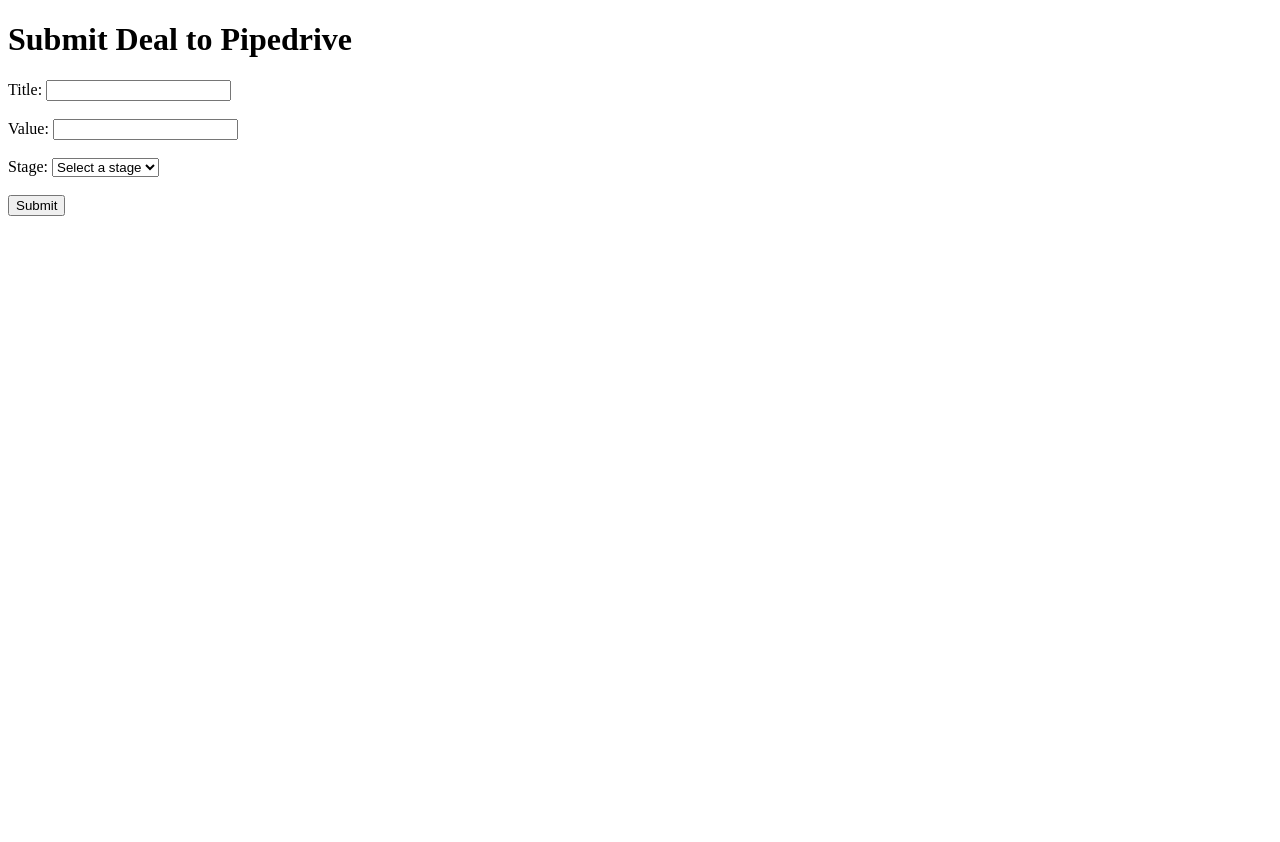
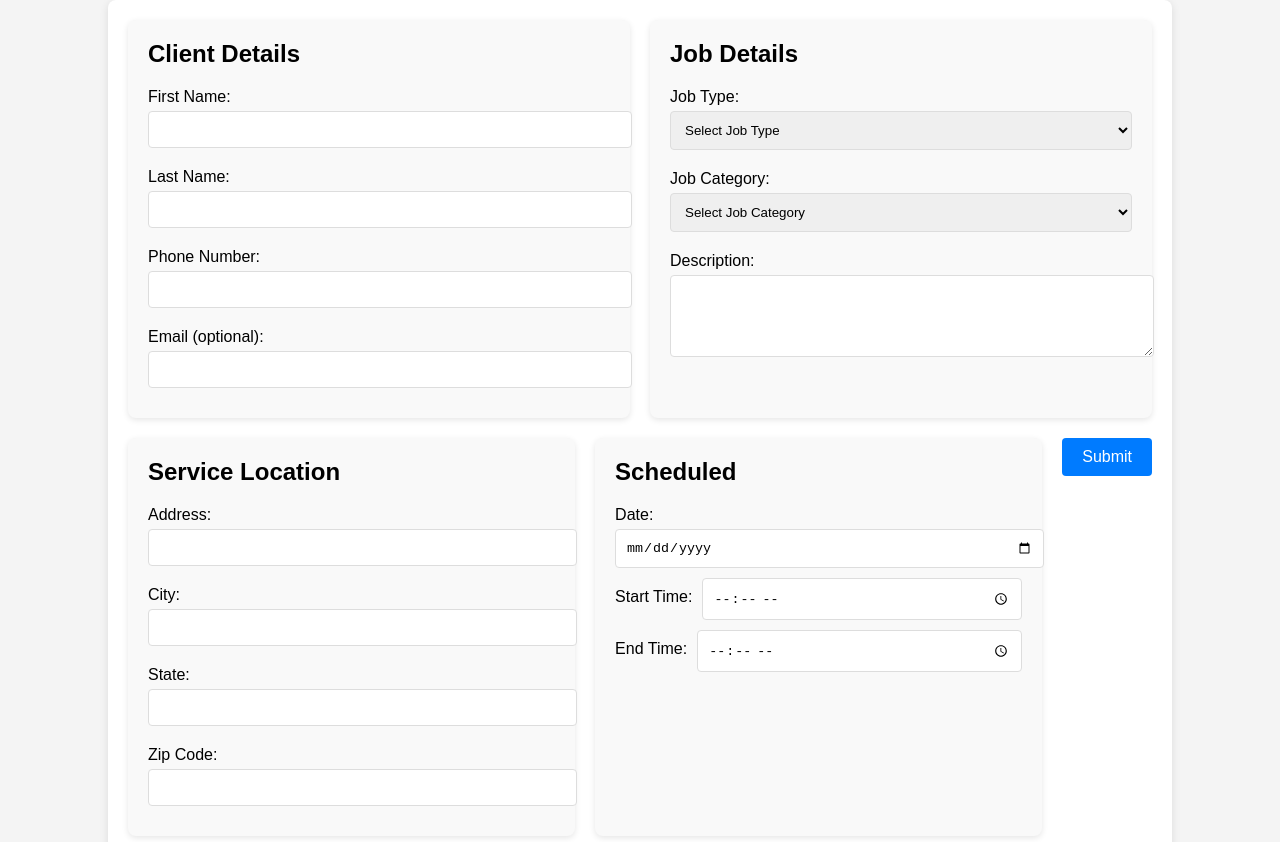
Before and after one commit to sofiagalkina/interview-test, a website: page index.html in a window 1280 px wide. Before the commit the page ends 800 px from the top, so only its background shows below. Drawn offline with Linux system fonts and the light colour scheme; no server answers.

Commit message:
full form

```diff
--- a/index.html
+++ b/index.html
@@ -3,21 +3,146 @@
 <head>
     <meta charset="UTF-8">
     <meta name="viewport" content="width=device-width, initial-scale=1.0">
-    <title>Pipedrive Form</title>
+    <title>Job Form</title>
+    <style>
+        body {
+            font-family: Arial, sans-serif;
+            margin: 0;
+            padding: 0;
+            display: flex;
+            justify-content: center;
+            align-items: center;
+            min-height: 100vh;
+            background-color: #f4f4f4;
+        }
+        .container {
+            display: flex;
+            flex-wrap: wrap;
+            gap: 20px;
+            width: 80%;
+            max-width: 1200px;
+            padding: 20px;
+            background-color: #fff;
+            border-radius: 8px;
+            box-shadow: 0 2px 8px rgba(0, 0, 0, 0.1);
+        }
+        .card {
+            flex: 1;
+            min-width: 300px;
+            padding: 20px;
+            border-radius: 8px;
+            background-color: #f9f9f9;
+            box-shadow: 0 2px 6px rgba(0, 0, 0, 0.1);
+        }
+        .card h2 {
+            margin-top: 0;
+        }
+        .card label {
+            display: block;
+            margin: 10px 0 5px;
+        }
+        .card input, .card select, .card textarea {
+            width: 100%;
+            padding: 10px;
+            margin-bottom: 10px;
+            border: 1px solid #ddd;
+            border-radius: 4px;
+        }
+        .card textarea {
+            resize: vertical;
+        }
+        .date-time-field {
+            display: flex;
+            gap: 10px;
+        }
+        .date-time-field input {
+            flex: 1;
+        }
+        .card .btn-container {
+            text-align: center;
+        }
+        .btn-container button {
+            padding: 10px 20px;
+            border: none;
+            border-radius: 4px;
+            background-color: #007bff;
+            color: #fff;
+            font-size: 16px;
+            cursor: pointer;
+        }
+        .btn-container button:hover {
+            background-color: #0056b3;
+        }
+    </style>
 </head>
 <body>
-    <h1>Submit Deal to Pipedrive</h1>
-    <form id="dealForm">
-        <label for="title">Title:</label>
-        <input type="text" id="title" name="title" required><br><br>
-        <label for="value">Value:</label>
-        <input type="number" id="value" name="value" required><br><br>
-        <label for="stage">Stage:</label>
-        <select id="stage" name="stage" required>
-            <option value="">Select a stage</option>
-        </select><br><br>
+    <div class="container">
+        <div class="card">
+            <h2>Client Details</h2>
+            <label for="firstName">First Name:</label>
+            <input type="text" id="firstName" name="firstName" required>
+
+            <label for="lastName">Last Name:</label>
+            <input type="text" id="lastName" name="lastName" required>
+
+            <label for="phoneNumber">Phone Number:</label>
+            <input type="text" id="phoneNumber" name="phoneNumber" required>
+
+            <label for="email">Email (optional):</label>
+            <input type="email" id="email" name="email">
+        </div>
+
+        <div class="card">
+            <h2>Job Details</h2>
+            <label for="jobType">Job Type:</label>
+            <select id="jobType" name="jobType" required>
+                <option value="">Select Job Type</option>
+            </select>
+
+            <label for="jobCategory">Job Category:</label>
+            <select id="jobCategory" name="jobCategory" required>
+                <option value="">Select Job Category</option>
+            </select>
+
+            <label for="description">Description:</label>
+            <textarea id="description" name="description" rows="4" required></textarea>
+        </div>
+
+        <div class="card">
+            <h2>Service Location</h2>
+            <label for="address">Address:</label>
+            <input type="text" id="address" name="address" required>
+
+            <label for="city">City:</label>
+            <input type="text" id="city" name="city" required>
+
+            <label for="state">State:</label>
+            <input type="text" id="state" name="state" required>
+
+            <label for="zipCode">Zip Code:</label>
+            <input type="text" id="zipCode" name="zipCode" required>
+        </div>
+
+        <div class="card">
+            <h2>Scheduled</h2>
+            <label for="date">Date:</label>
+            <input type="date" id="date" name="date" required>
+
+            <div class="date-time-field">
+                <label for="startTime">Start Time:</label>
+                <input type="time" id="startTime" name="startTime" required>
+            </div>
+
+            <div class="date-time-field">
+                <label for="endTime">End Time:</label>
+                <input type="time" id="endTime" name="endTime" required>
+            </div>
+        </div>
+
+        <div class="btn-container">
             <button type="submit">Submit</button>
-    </form>
+        </div>
+    </div>
 
     <script>
         const apiToken = '6db9f0d23a8dd139c55d4c32953383111686c429';
@@ -27,25 +152,56 @@
             .then(response => response.json())
             .then(data => {
                 const stageSelect = document.getElementById('stage');
+                if (stageSelect) {
                     data.data.forEach(stage => {
                         const option = document.createElement('option');
                         option.value = stage.id;
                         option.textContent = stage.name;
                         stageSelect.appendChild(option);
                     });
+                }
             })
             .catch(error => console.error('Error fetching stages:', error));
 
         document.getElementById('dealForm').addEventListener('submit', function(event) {
             event.preventDefault();
-            const title = document.getElementById('title').value;
-            const value = document.getElementById('value').value;
-            const stage_id = document.getElementById('stage').value;
 
+            const formData = {
+                title: document.getElementById('title').value,
+                value: document.getElementById('value').value,
+                stage_id: document.getElementById('stage') ? document.getElementById('stage').value : '',
+                firstName: document.getElementById('firstName').value,
+                lastName: document.getElementById('lastName').value,
+                phoneNumber: document.getElementById('phoneNumber').value,
+                email: document.getElementById('email').value,
+                jobType: document.getElementById('jobType').value,
+                jobCategory: document.getElementById('jobCategory').value,
+                description: document.getElementById('description').value,
+                address: document.getElementById('address').value,
+                city: document.getElementById('city').value,
+                state: document.getElementById('state').value,
+                zipCode: document.getElementById('zipCode').value,
+                date: document.getElementById('date').value,
+                startTime: document.getElementById('startTime').value,
+                endTime: document.getElementById('endTime').value,
+            };
+
+            // Create deal in Pipedrive
             const dealData = {
-                title: title,
-                value: value,
-                stage_id: stage_id
+                title: formData.title || 'No Title',
+                value: formData.value || 0,
+                stage_id: formData.stage_id || 1,
+                person_name: `${formData.firstName} ${formData.lastName}`,
+                phone: formData.phoneNumber,
+                email: formData.email,
+                description: formData.description,
+                address: formData.address,
+                city: formData.city,
+                state: formData.state,
+                zip: formData.zipCode,
+                expected_close_date: formData.date,
+                start_time: formData.startTime,
+                end_time: formData.endTime
             };
 
             fetch(`https://api.pipedrive.com/v1/deals?api_token=${apiToken}`, {
```
Lines whose indentation alone changed are shown as unchanged.
